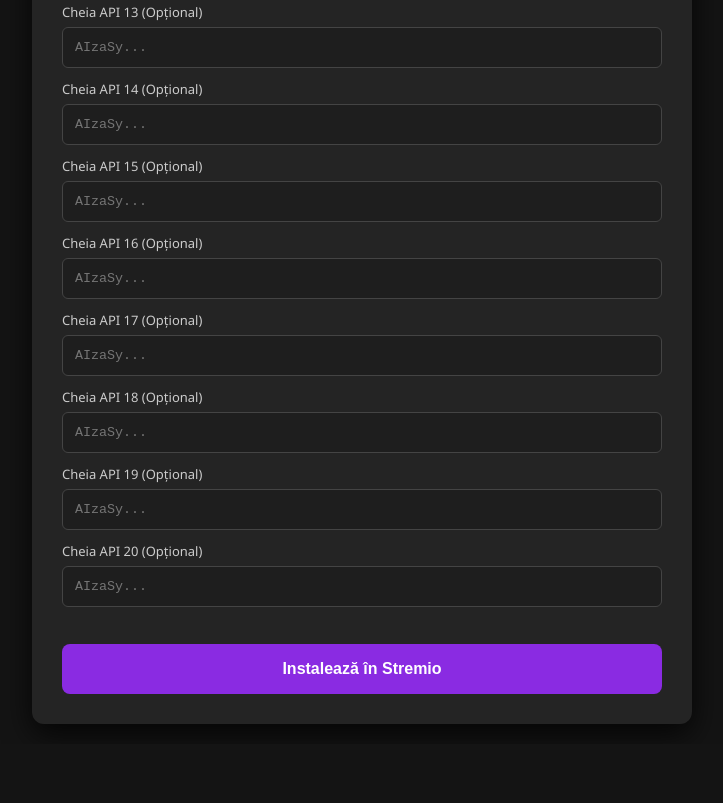
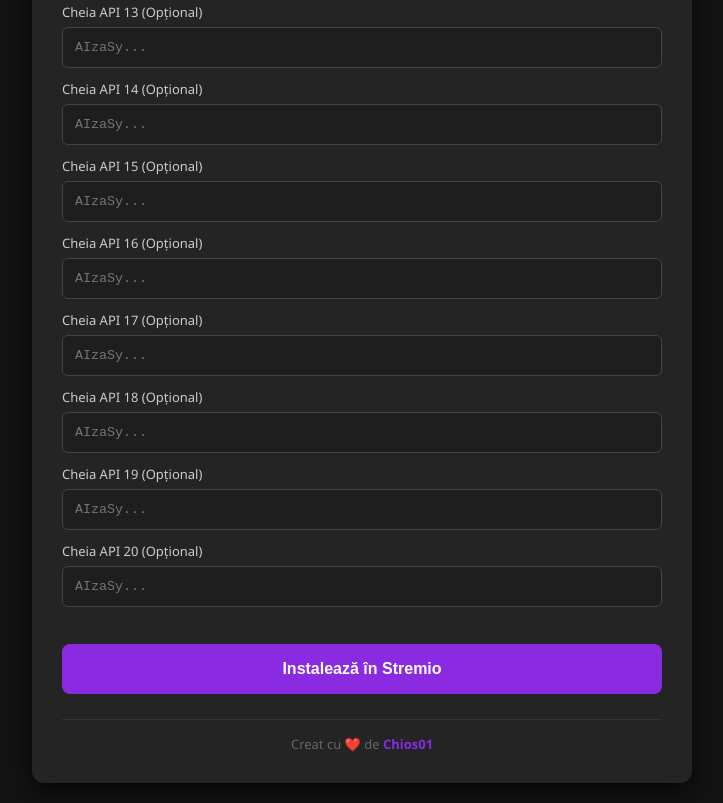
Before and after one commit to Chios01/ro-sub-translator, a website: page index.html in a window 1280 px wide. Shown: the part 1263-2066 px from the top of the page, without its empty margins (278-1001 px from the left). Before the commit the page ends 2007 px from the top, so only its background shows below. Drawn offline with Linux system fonts and the light colour scheme.

Commit message:
Enhance index.html with signature and style updates
Added a signature section to the form and updated styles.

```diff
--- a/index.html
+++ b/index.html
@@ -76,6 +76,18 @@
             transition: background 0.2s;
         }
         .btn:hover { background: #6a1b9a; }
+        .signature {
+            text-align: center;
+            margin-top: 25px;
+            font-size: 13px;
+            color: #666;
+            border-top: 1px solid #333;
+            padding-top: 15px;
+        }
+        .signature span {
+            color: #8a2be2;
+            font-weight: bold;
+        }
     </style>
 </head>
 <body>
@@ -99,6 +111,10 @@
 
             <button type="submit" class="btn">Instalează în Stremio</button>
         </form>
+
+        <div class="signature">
+            Creat cu ❤️ de <span>Chios01</span>
+        </div>
     </div>
 
     <script>
```
